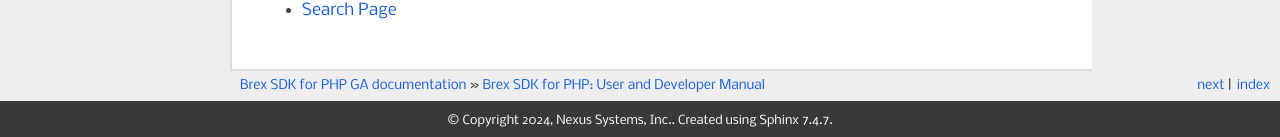
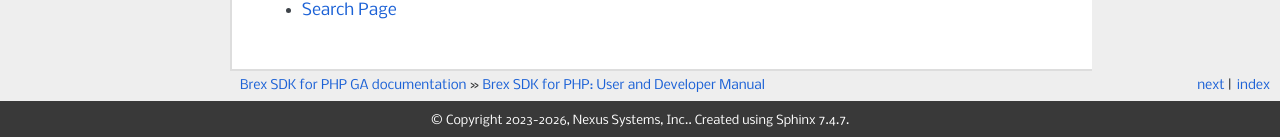
Before and after one commit to NxSys/library.clients-brex, a Sphinx documentation site: the page built from docs/man/source/index.rst, in a window 1280 px wide. Shown: the part 1483-1620 px from the top of the page. Built offline with Sphinx 7.4.7, drawn with Linux system fonts in a browser that asks for light colours.

Commit message:
chore: general updates

```diff
--- a/MIT.txt
+++ b/MIT.txt
@@ -1,4 +1,4 @@
-Copyright (c) 2023 Nexus Systems, Inc. Any rights not expressly granted herein are reserved.
+Copyright (c) 2023-2026 Nexus Systems, Inc. Any rights not expressly granted herein are reserved.
 
 Permission is hereby granted, free of charge, to any person obtaining a copy of this software and
 associated documentation files (the "Software"), to deal in the Software without restriction,
--- a/composer.json
+++ b/composer.json
@@ -25,10 +25,10 @@
         "nyholm/psr7": "^1.7"
     },
     "require-dev": {
-        "symfony/http-client": "^6.2",
+        "symfony/http-client": "^8.0",
         "php-http/mock-client": "^1.5",
         "jane-php/open-api-3": "^7.4",
-        "friendsofphp/php-cs-fixer": "^3.13",
+        "friendsofphp/php-cs-fixer": "^3.92",
         "php-http/logger-plugin": "^1.3",
         "monolog/monolog": "^3.3"
     },
--- a/docs/man/source/conf.py
+++ b/docs/man/source/conf.py
@@ -7,7 +7,7 @@
 # https://www.sphinx-doc.org/en/master/usage/configuration.html#project-information
 
 project = 'Brex SDK for PHP'
-copyright = '2024, Nexus Systems, Inc.'
+copyright = '2023-2026, Nexus Systems, Inc.'
 author = 'ONX Group <onx@nxs.systems>'
 release = 'GA'
 
@@ -25,7 +25,7 @@
 # https://www.sphinx-doc.org/en/master/usage/configuration.html#options-for-html-output
 
 html_theme = 'pyramid'
-html_static_path = ['_static']
+# html_static_path = ['_static']
 
 
 import re
--- a/docs/man/source/getting-started/getting-started.rst
+++ b/docs/man/source/getting-started/getting-started.rst
@@ -20,7 +20,7 @@
 Getting a Token From Brex
 -------------------------
 
-For consumer accounts, you will need an API token from Brex. Instructions for getting that token can be found on Brex’s developer website:
+For production accounts, you will need an API token from Brex. Instructions for getting that token can be found on Brex’s developer website:
 
 https://developer.brex.com/docs/authentication/
 
--- a/version.txt
+++ b/version.txt
@@ -1 +1 @@
-2408.0.0
+2601.0.0
```
Also changed, not shown: CONTRIBUTING.md (+5 -2 lines), README.md (+1 -1 lines), LICENSE.txt, 4 other files.
